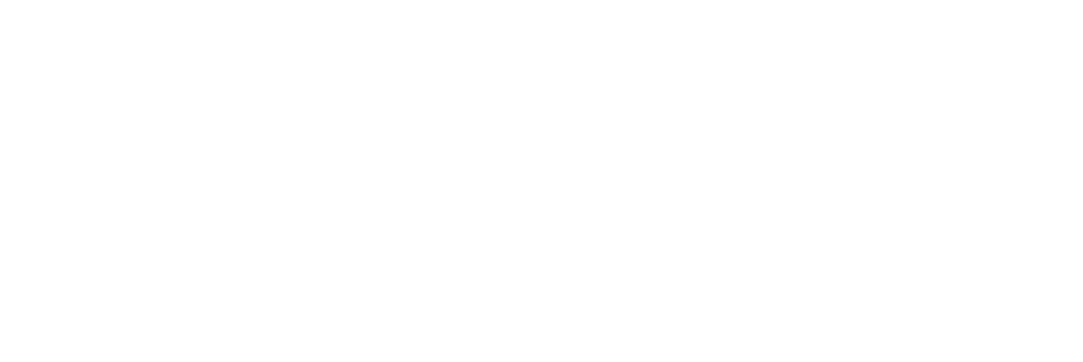
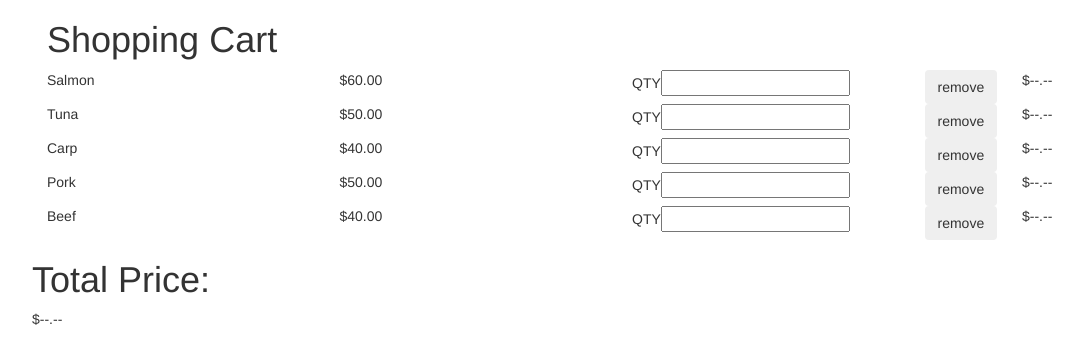
Before and after one commit to GoonerRen/shoppingcart, a plain HTML site: page index.html in a window 1280 px wide. Shown: the whole page, without its empty margins (23-1106 px from the left). Drawn offline with nearby package versions, Linux system fonts and the light colour scheme.

Commit message:
template

```diff
--- a/index.html
+++ b/index.html
@@ -16,6 +16,54 @@
     <title>Shopping Cart</title>
   </head>
   <body>
+    <div class="container">
+          <div class ="row">
+            <div class ="col-xs-12">
+              <h1 class="my-4">Shopping Cart</h1>
+            </div>
+          </div>
+          <div class="row shopping">
+            <div class="col-xs-3 product">Salmon</div>
+            <div class="col-xs-3 price">$60.00</div>
+            <div class ="col-xs-3 quantity">QTY<input type="number" /></div>
+            <div class ="col-xs-1 remove"><button class="btn remove">remove</button></div>
+            <div class="col-xs-2 total">$--.--</div>
+          </div>
+          <div class="row shopping">
+            <div class="col-xs-3 product">Tuna</div>
+            <div class="col-xs-3 price">$50.00</div>
+            <div class ="col-xs-3 quantity">QTY<input type="number" /></div>
+            <div class ="col-xs-1 remove"><button class="btn remove">remove</button></div>
+            <div class="col-xs-2 total">$--.--</div>
+          </div>
+          <div class="row shopping">
+            <div class="col-xs-3 product">Carp</div>
+            <div class="col-xs-3 price">$40.00</div>
+            <div class ="col-xs-3 quantity">QTY<input type="number" /></div>
+            <div class ="col-xs-1 remove"><button class="btn remove">remove</button></div>
+            <div class="col-xs-2 total">$--.--</div>
+          </div>
+          <div class="row shopping">
+            <div class="col-xs-3 product">Pork</div>
+            <div class="col-xs-3 price">$50.00</div>
+            <div class ="col-xs-3 quantity">QTY<input type="number" /></div>
+            <div class ="col-xs-1 remove"><button class="btn  remove">remove</button></div>
+            <div class="col-xs-2 total">$--.--</div>
+          </div>
+          <div class="row shopping">
+            <div class="col-xs-3 product">Beef</div>
+            <div class="col-xs-3 price">$40.00</div>
+            <div class ="col-xs-3 quantity">QTY<input type="number" /></div>
+            <div class ="col-xs-1 remove"><button class="btn remove">remove</button></div>
+            <div class="col-xs-2 total">$--.--</div>
+          </div>
 
+          <div class ="row" id="total">
+  <div class ="col-xs-12 row">
+    <h1>Total Price:</h1>
+    <div id="totalprice">$--.--</div>
+  </div>
+</div>
+</div>
   </body>
 </html>
```
